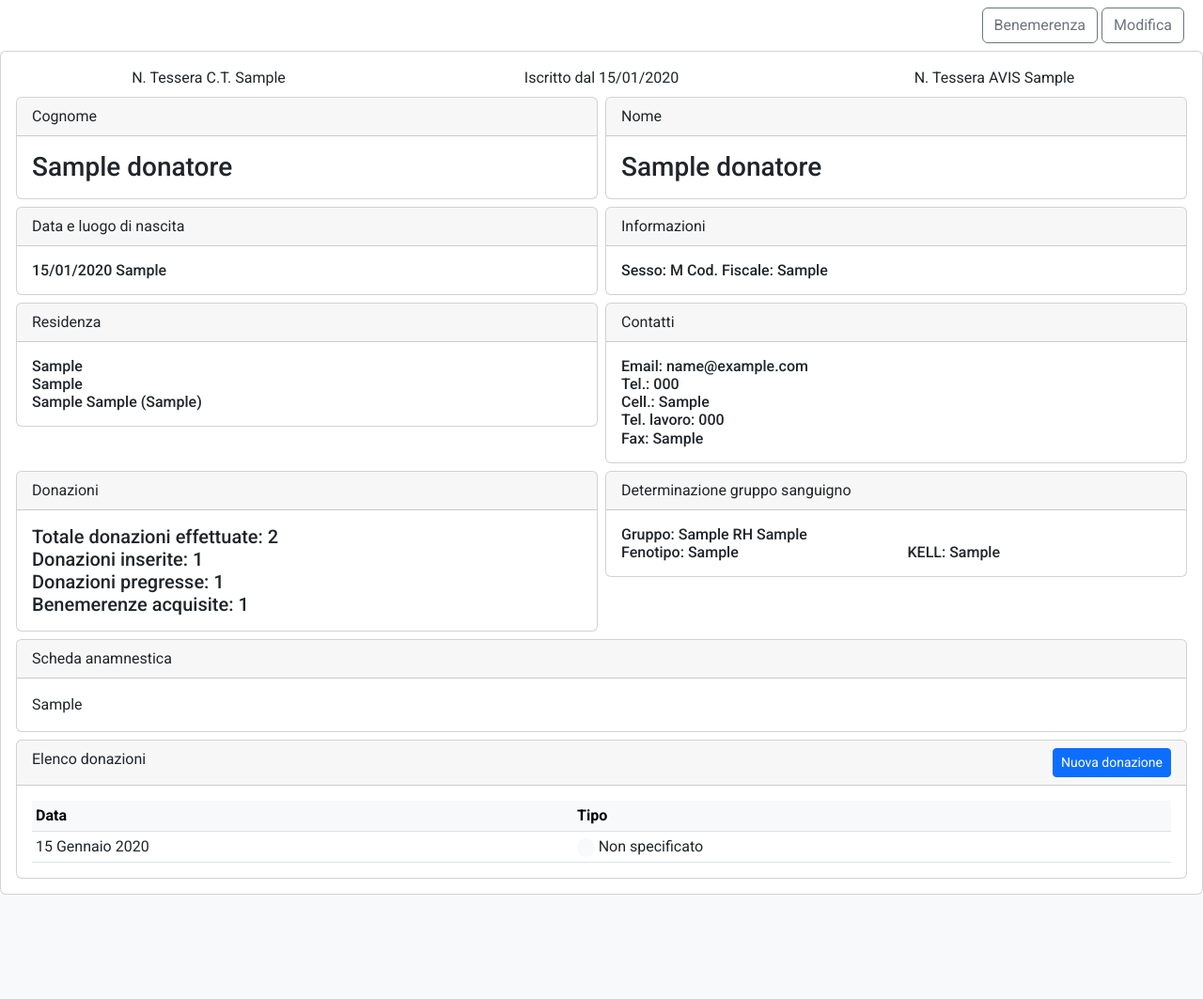
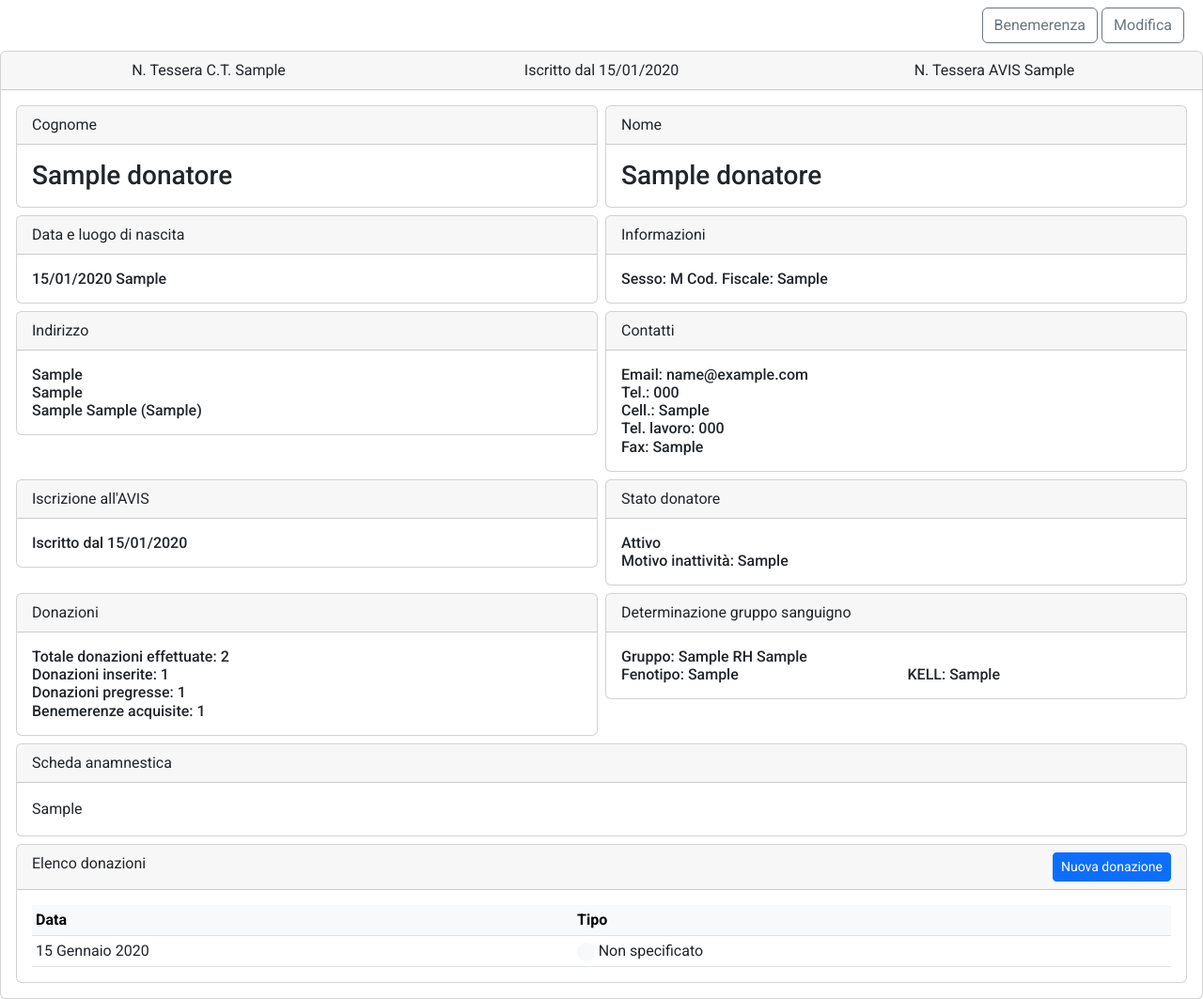
Before and after one commit to dennybiasiolli/gestione-donatori, a Django app: page /donatori/1/ in a window 1280 px wide. Shown: the part 60-1123 px from the top of the page at 94% size. Before the commit the page ends 1012 px from the top, so only its background shows below. Run offline with Django 4.2, Linux system fonts and the light colour scheme; a user stored in the database is signed in; data comes from the database, SQL or seed files in the repository; tables that the repository leaves empty hold one stand-in row (values such as "Sample post").

Commit message:
avis(models): adding motivo_inattivita to Donatore

```diff
--- a/avis/models.py
+++ b/avis/models.py
@@ -102,6 +102,12 @@ class Donatore(models.Model):
     nome = models.CharField(max_length=255)
     sesso = models.ForeignKey(Sesso, on_delete=models.RESTRICT)
     stato_donatore = models.ForeignKey(StatoDonatore, on_delete=models.RESTRICT)
+    motivo_inattivita = models.CharField(
+        max_length=255,
+        blank=True,
+        verbose_name='Motivo inattività',
+        help_text='Inserire eventuale motivo di inattività',
+    )
     data_rilascio_tessera = models.DateField(null=True, blank=True)
     codice_fiscale = models.CharField(max_length=255, blank=True)
     data_nascita = models.DateField(null=True, blank=True)
--- a/avis/templates/avis/donatore_detail.html
+++ b/avis/templates/avis/donatore_detail.html
@@ -14,7 +14,7 @@
 </div>
 
 <div class="card">
-    <div class="card-body">
+    <div class="card-header">
         <div class="row g-2">
             <div class="col-4 text-center">
                 N. Tessera C.T. {{ donatore.num_tessera_ct }}
@@ -30,7 +30,10 @@
             <div class="col-4 text-center">
                 N. Tessera AVIS {{ donatore.num_tessera_avis }}
             </div>
-
+        </div>
+    </div>
+    <div class="card-body">
+        <div class="row g-2">
             <div class="col-6">
                 <div class="card">
                     <div class="card-header">
@@ -88,7 +91,7 @@
             <div class="col-6">
                 <div class="card">
                     <div class="card-header">
-                        Residenza
+                        Indirizzo
                     </div>
                     <div class="card-body">
                         <h6 class="card-text">
@@ -136,17 +139,51 @@
             <div class="col-6">
                 <div class="card">
                     <div class="card-header">
+                        Iscrizione all'AVIS
+                    </div>
+                    <div class="card-body">
+                        <h6 class="card-text">
+                            {% if donatore.data_iscrizione and donatore.data_iscrizione.year > 1900 %}
+                            Iscritt{% if donatore.sesso.codice == 'M' %}o{% else %}a{% endif %} dal {{ donatore.data_iscrizione | date:'d/m/Y' }}
+                            {% endif %}
+                            <!-- {% if donatore.data_rilascio_tessera and donatore.data_rilascio_tessera.year > 1900 %}
+                            (tessera rilasciata il {{ donatore.data_rilascio_tessera | date:'d/m/Y' }})
+                            {% endif %} -->
+                        </h6>
+                    </div>
+                </div>
+            </div>
+            <div class="col-6">
+                <div class="card">
+                    <div class="card-header">
+                        Stato donat{% if donatore.sesso.codice == 'M' %}ore{% else %}rice{% endif %}
+                    </div>
+                    <div class="card-body">
+                        <h6 class="card-text">
+                            {{ donatore.stato_donatore.descrizione }}
+                            {% if donatore.motivo_inattivita %}
+                            <br>Motivo inattività: {{ donatore.motivo_inattivita }}
+                            {% else %}
+                            &nbsp;
+                            {% endif %}
+                        </h6>
+                    </div>
+                </div>
+            </div>
+            <div class="col-6">
+                <div class="card">
+                    <div class="card-header">
                         Donazioni
                     </div>
                     <div class="card-body">
-                        <h5 class="card-text">
+                        <h6 class="card-text">
                             Totale donazioni effettuate: {{ donatore.donazioni.all.count|add:donatore.donazioni_pregresse }}
                             {% if donatore.donazioni_pregresse > 0 %}
                             <br>Donazioni inserite: {{ donatore.donazioni.all.count }}
                             <br>Donazioni pregresse: {{ donatore.donazioni_pregresse }}
                             {% endif %}
                             <br>Benemerenze acquisite: {{ donatore.num_benemerenze }}
-                        </h5>
+                        </h6>
                     </div>
                 </div>
             </div>
```
Also changed, not shown: avis/migrations/0014_donatore_motivo_inattivita.py (added).
